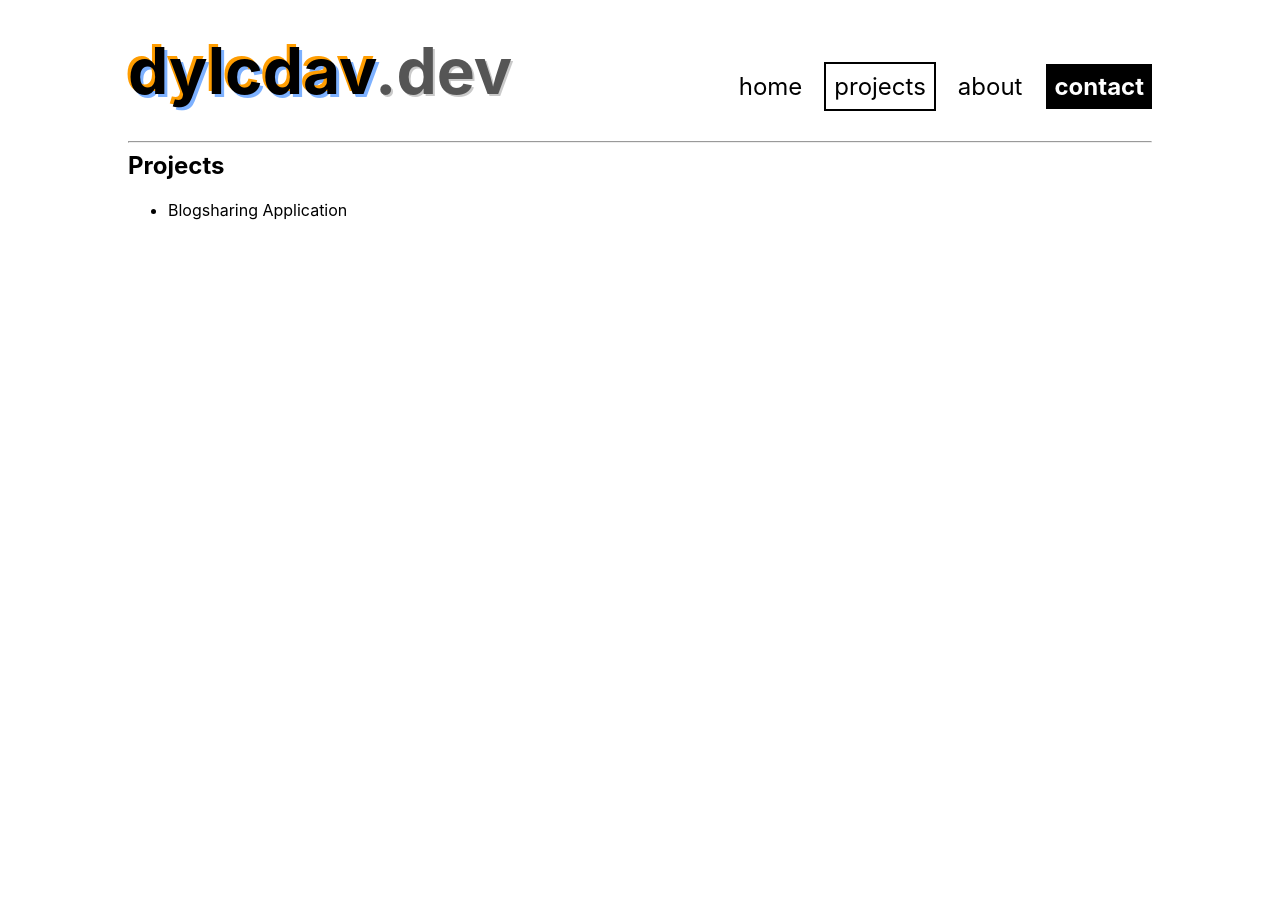
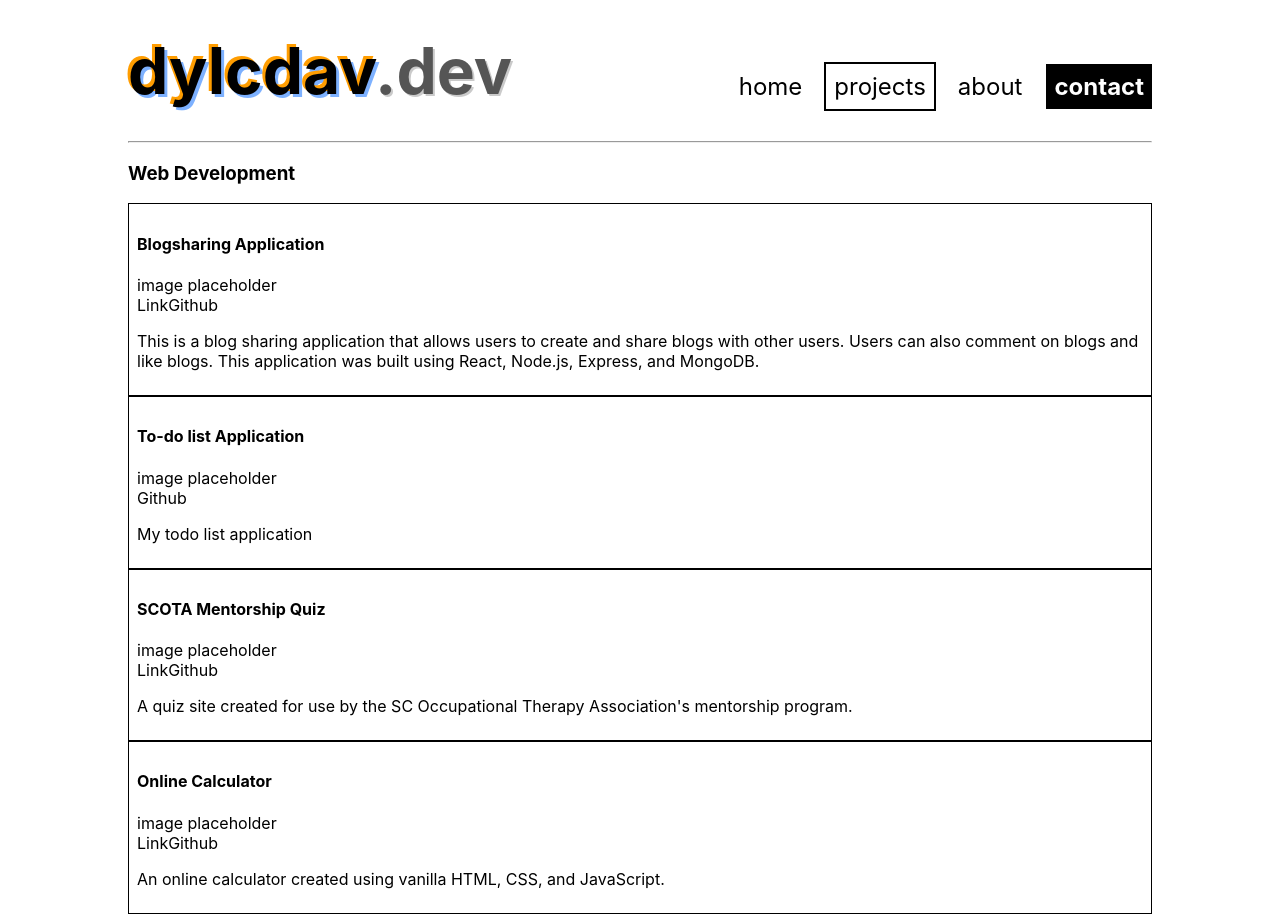
Before and after one commit to dylancdavis/portfolio-site, a React (Create React App) app: page /projects in a window 1280 px wide. Before the commit the page ends 800 px from the top, so only its background shows below. Built offline with nearby package versions, Linux system fonts and the light colour scheme.

Commit message:
Add ProjectItem and lay groundwork for ProjectsPage

```diff
--- /dev/null
+++ b/src/components/ProjectItem.js
@@ -0,0 +1,16 @@
+const ProjectItem = ({ name, image, website, github, description }) => {
+  return (
+    <div
+      class="project-item"
+      style={{ border: "1px solid black", padding: "8px" }}
+    >
+      <h4>{name}</h4>
+      <div class="project-image">{image}</div>
+      {website && <a href={website}>Link</a>}
+      <a href={github}>Github</a>
+      {description && <p>{description}</p>}
+    </div>
+  );
+};
+
+export default ProjectItem;
--- a/src/components/ProjectsPage.js
+++ b/src/components/ProjectsPage.js
@@ -1,10 +1,40 @@
+import ProjectItem from "./ProjectItem";
+
 const ProjectsPage = () => {
   return (
     <>
-      <h2>Projects</h2>
-      <ul>
-        <li>Blogsharing Application</li>
-      </ul>
+      <section>
+        <h3>Web Development</h3>
+        <div class="project-container">
+          <ProjectItem
+            name="Blogsharing Application"
+            image="image placeholder"
+            website="http://blog-sharing.fly.dev/"
+            github="https://github.com/dylancdavis/blog-sharing"
+            description="This is a blog sharing application that allows users to create and share blogs with other users. Users can also comment on blogs and like blogs. This application was built using React, Node.js, Express, and MongoDB."
+          />
+          <ProjectItem
+            name="To-do list Application"
+            image="image placeholder"
+            github="https://github.com/dylancdavis/todo-app"
+            description="My todo list application"
+          />
+          <ProjectItem
+            name="SCOTA Mentorship Quiz"
+            image="image placeholder"
+            website="http://scotamentorshipquiz.info/"
+            github="https://github.com/dylancdavis/quiz-site"
+            description="A quiz site created for use by the SC Occupational Therapy Association's mentorship program."
+          />
+          <ProjectItem
+            name="Online Calculator"
+            image="image placeholder"
+            website="https://dylancdavis.github.io/online-calculator/"
+            github="https://github.com/dylancdavis/online-calculator"
+            description="An online calculator created using vanilla HTML, CSS, and JavaScript."
+          />
+        </div>
+      </section>
     </>
   );
 };
```
